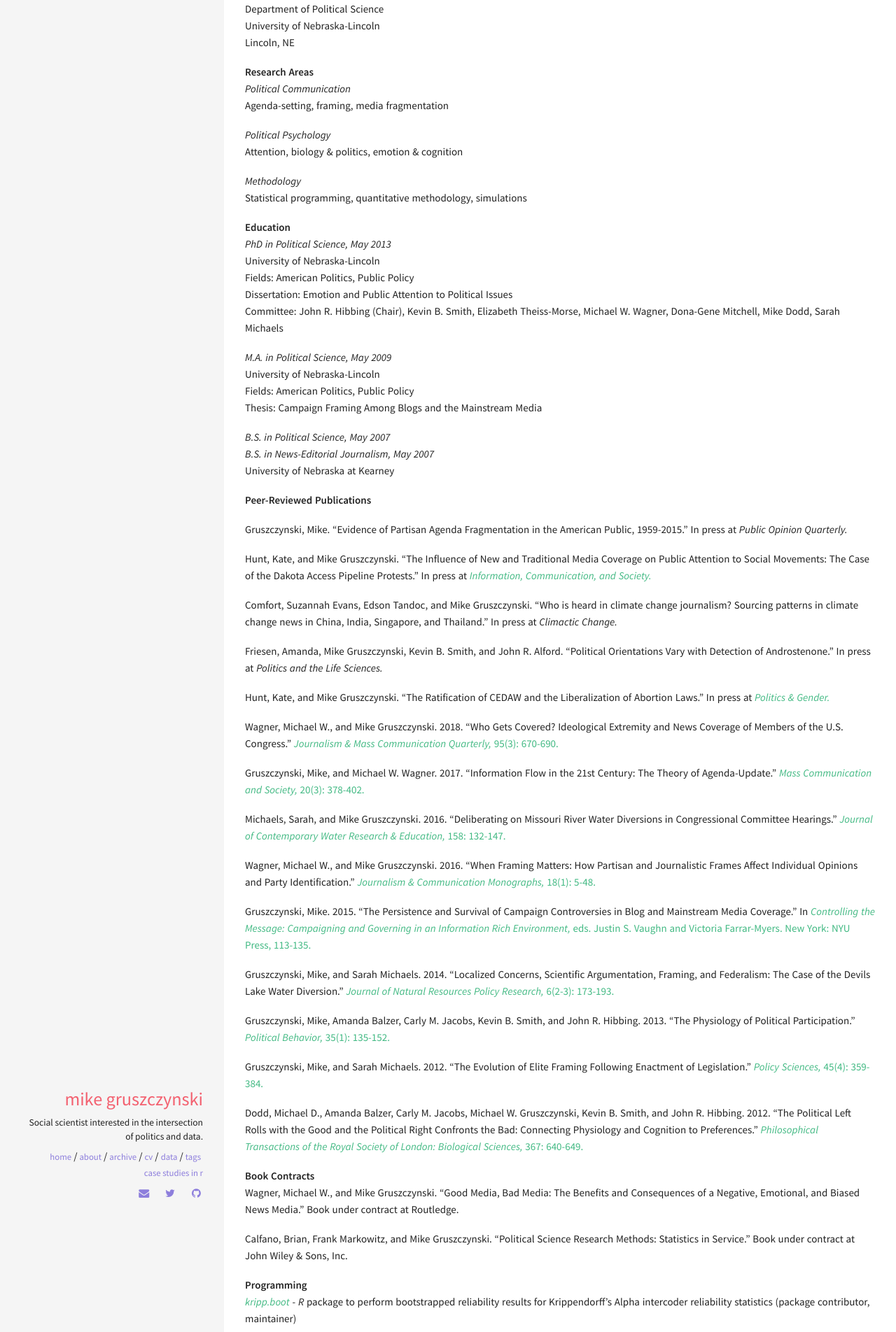
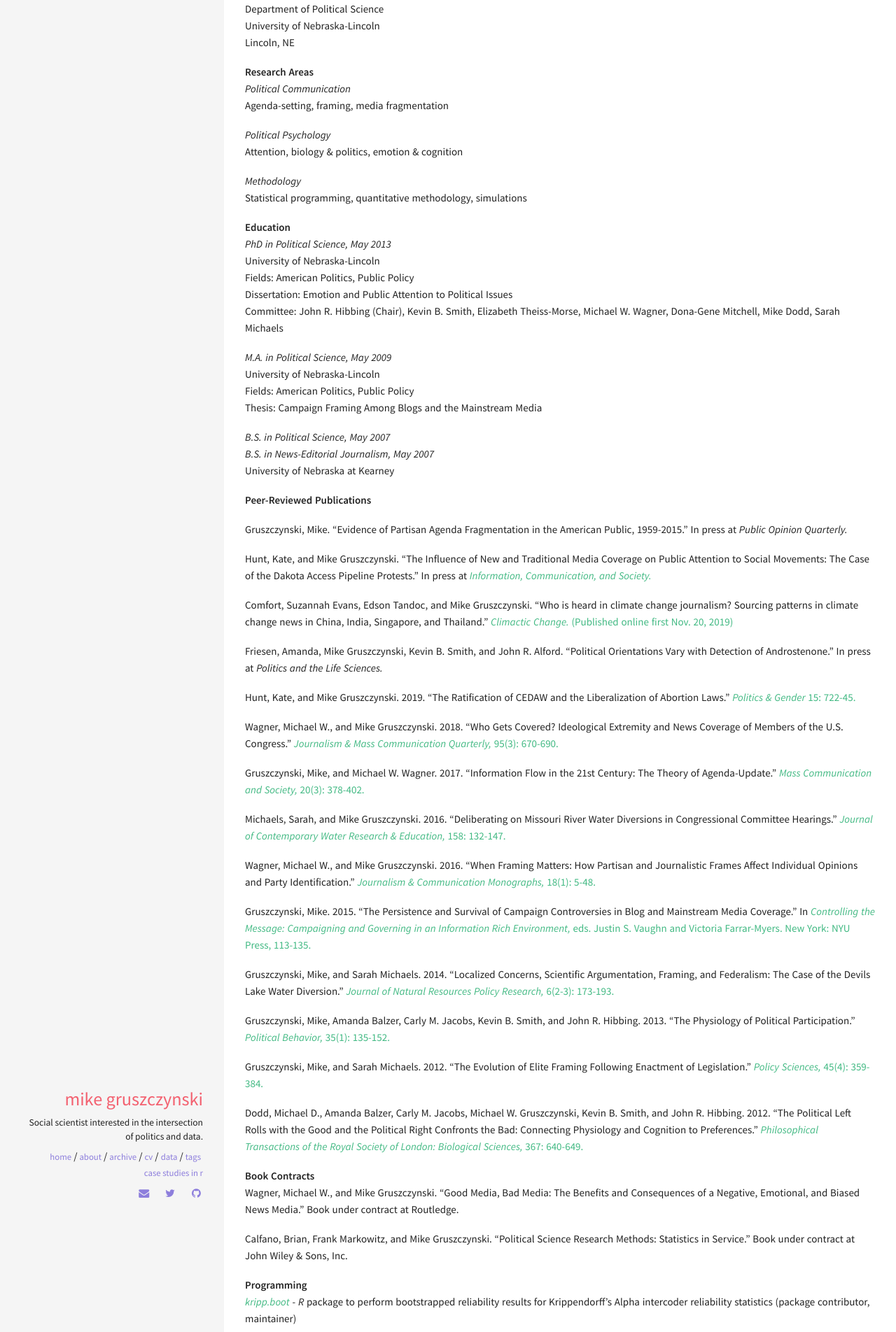
Before and after one commit to MikeGruz/mikegruz.github.io, a Jekyll site: the page built from cv.md, in a window 1280 px wide. Shown: the part 826-2730 px from the top of the page at 70% size. Built offline with Jekyll 4.4.1, drawn with Linux system fonts in a browser that asks for light colours.

Commit message:
added issue info to P&G piece

```diff
--- a/cv.md
+++ b/cv.md
@@ -74,11 +74,11 @@ Gruszczynski, Mike. "Evidence of Partisan Agenda Fragmentation in the American P
 
 Hunt, Kate, and Mike Gruszczynski. "The Influence of New and Traditional Media Coverage on Public Attention to Social Movements: The Case of the Dakota Access Pipeline Protests." In press at [*Information, Communication, and Society.*](https://www.tandfonline.com/doi/full/10.1080/1369118X.2019.1670228){:target="_blank"}
 
-Comfort, Suzannah Evans, Edson Tandoc, and Mike Gruszczynski. "Who is heard in climate change journalism? Sourcing patterns in climate change news in China, India, Singapore, and Thailand." In press at *Climactic Change.*
+Comfort, Suzannah Evans, Edson Tandoc, and Mike Gruszczynski. "Who is heard in climate change journalism? Sourcing patterns in climate change news in China, India, Singapore, and Thailand." [*Climactic Change.* (Published online first Nov. 20, 2019)](https://link.springer.com/article/10.1007/s10584-019-02597-1){:target="_blank"}
 
 Friesen, Amanda, Mike Gruszczynski, Kevin B. Smith, and John R. Alford. "Political Orientations Vary with Detection of Androstenone." In press at *Politics and the Life Sciences.*
 
-Hunt, Kate, and Mike Gruszczynski. "The Ratification of CEDAW and the Liberalization of Abortion Laws." In press at [*Politics & Gender.*](https://www.cambridge.org/core/journals/politics-and-gender/article/ratification-of-cedaw-and-the-liberalization-of-abortion-laws/BF1314CB5F3384C21CB6BB788A6D4FE7){:target="_blank"}
+Hunt, Kate, and Mike Gruszczynski. 2019. "The Ratification of CEDAW and the Liberalization of Abortion Laws." [*Politics & Gender* 15: 722-45.](https://www.cambridge.org/core/journals/politics-and-gender/article/ratification-of-cedaw-and-the-liberalization-of-abortion-laws/BF1314CB5F3384C21CB6BB788A6D4FE7){:target="_blank"}
 
 Wagner, Michael W., and Mike Gruszczynski. 2018. "Who Gets Covered? Ideological Extremity and News Coverage of Members of the U.S. Congress." [*Journalism & Mass Communication Quarterly,* 95(3): 670-690.](http://journals.sagepub.com/doi/full/10.1177/1077699017702836){:target="_blank"}
 
```
